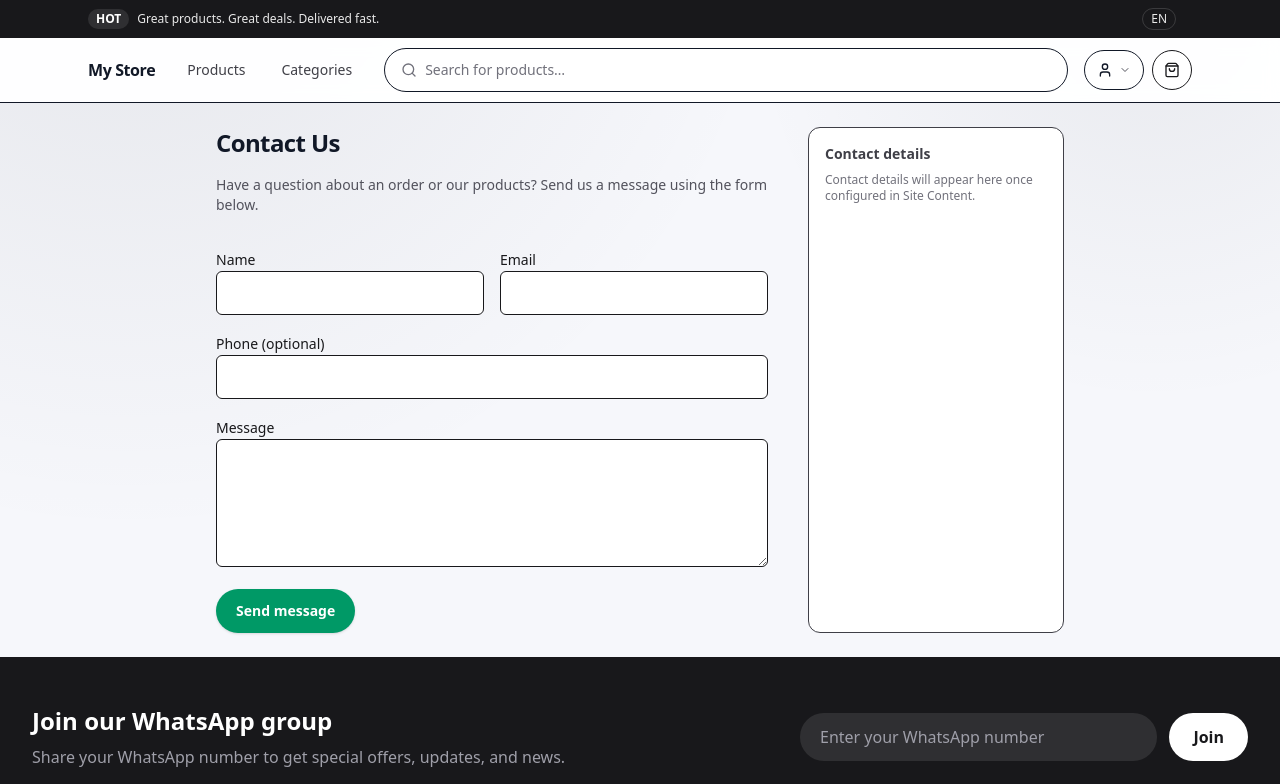
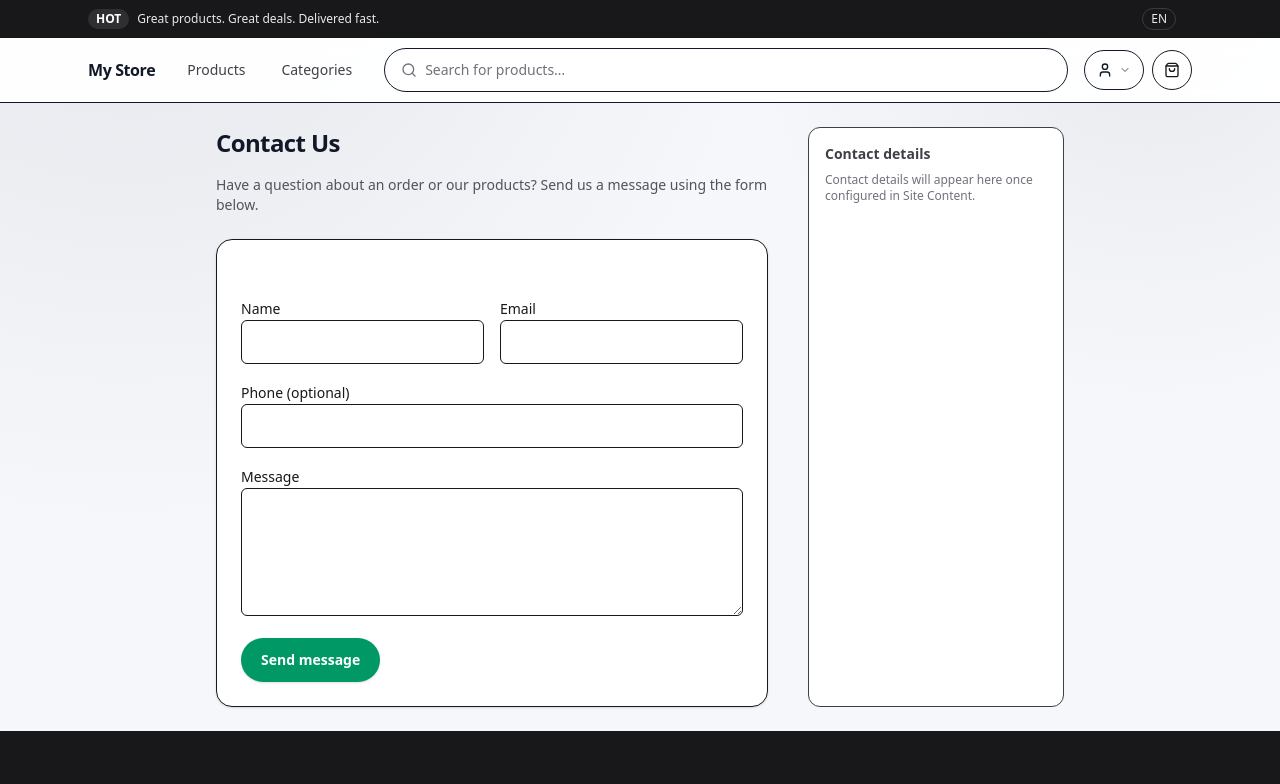
Before and after one commit to sifosman/reactmultisite, a Next.js app: page /contact in a window 1280 px wide. Shown: the top 784 px of the page. Built offline with nearby package versions, Linux system fonts and the light colour scheme; no server answers; the database is empty.

Commit message:
whatsapp23455

```diff
--- a/src/app/contact/page.tsx
+++ b/src/app/contact/page.tsx
@@ -37,7 +37,9 @@ export default async function ContactPage() {
             </p>
           )}
 
-          <ContactForm />
+          <div className="mt-6 rounded-2xl border bg-white p-4 text-zinc-900 shadow-sm sm:p-6">
+            <ContactForm />
+          </div>
         </section>
 
         <aside className="space-y-4 rounded-xl border bg-white p-4 text-sm text-zinc-700">
```
